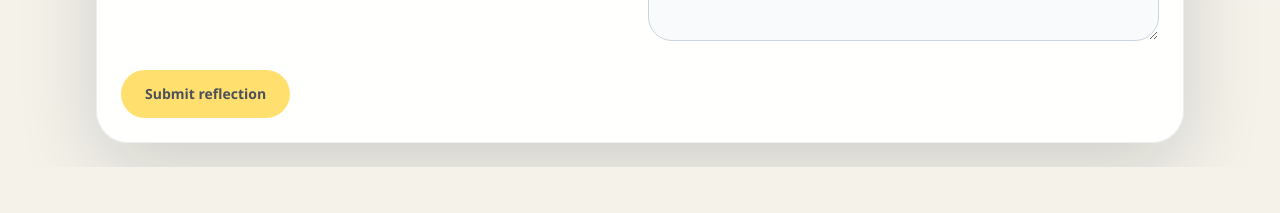
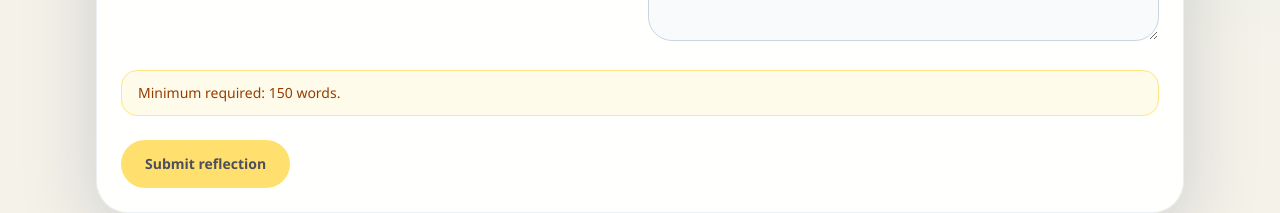
Before and after one commit to jcodes2003/ai-checker, a Next.js app: page /student in a window 1280 px wide. Shown: the part 906-1119 px from the top of the page. Before the commit the page ends 1073 px from the top, so only its background shows below. Built offline with nearby package versions, Linux system fonts and the light colour scheme; no server answers; the database is empty.

Commit message:
feat: enhance word count validation and user feedback for submissions

```diff
--- a/app/student/page.tsx
+++ b/app/student/page.tsx
@@ -93,12 +93,14 @@ export default function StudentPage() {
   const MIN_WORDS = 150;
   const wordCount = (value: string) =>
     value.trim().split(/\s+/).filter(Boolean).length;
+  const currentWordCount = wordCount(studentAnswer);
+  const hasMinimumWords = currentWordCount >= MIN_WORDS;
   const canSubmit =
     hasPrompt &&
     studentName.trim().length > 0 &&
     studentIdNumber.trim().length > 0 &&
     studentSection.trim().length > 0 &&
-    wordCount(studentAnswer) >= MIN_WORDS;
+    hasMinimumWords;
 
   async function onSubmit(event: FormEvent<HTMLFormElement>) {
     event.preventDefault();
@@ -293,6 +295,22 @@ export default function StudentPage() {
               </label>
             </div>
 
+            <div className="rounded-2xl border border-amber-200 bg-amber-50 px-4 py-3 text-sm text-amber-800">
+              {studentAnswer.trim() ? (
+                hasMinimumWords ? (
+                  <span>
+                    Word count: <strong>{currentWordCount}</strong> / {MIN_WORDS}. Requirement met.
+                  </span>
+                ) : (
+                  <span>
+                    Word count: <strong>{currentWordCount}</strong> / {MIN_WORDS}. You need at least <strong>{MIN_WORDS - currentWordCount}</strong> more words before submitting.
+                  </span>
+                )
+              ) : (
+                <span>Minimum required: {MIN_WORDS} words.</span>
+              )}
+            </div>
+
             {error ? (
               <div className="rounded-2xl bg-rose-50 px-4 py-3 text-sm text-rose-700">
                 {error}
```
